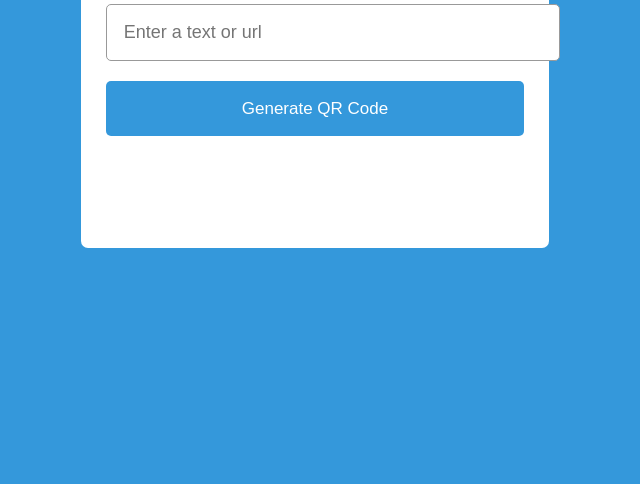
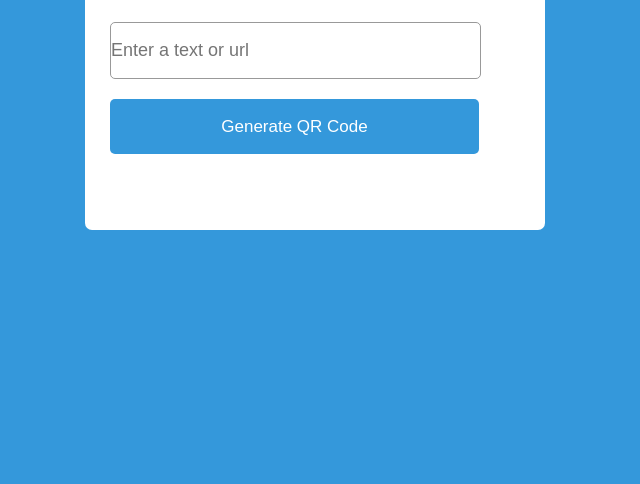
Before and after one commit to chocoflames/QR-Code-Generator, a plain HTML site: page index.html in a window 1280 px wide. Shown: the part 316-800 px from the top of the page, without its empty margins (325-965 px from the left). Drawn offline with Linux system fonts and the light colour scheme.

Commit message:
done with the css

```diff
--- a/style.css
+++ b/style.css
@@ -1,55 +1,60 @@
-*{
+* {
   margin: 0;
   padding: 0;
   list-style-type: none;
 }
-body{
+body {
   display: flex;
   align-items: center;
   justify-content: center;
   min-height: 100vh;
   background: #3498db;
 }
-.wrapper{
+.wrapper {
+  height: 260px;
+  min-width: 410px;
   background: #fff;
-    min-width: 410px;
   border-radius: 7px;
   padding: 16px 25px;
 }
-header h1{
+header h1 {
   font-size: 21px;
   font-weight: 500;
 }
-header p{
+header p {
   margin-top: 5px;
   color: #474747;
   font-size: 16px;
 }
-.wrapper .form{
-    margin:20px 0 30px;
+.wrapper .form {
+  margin: 20px 0 30px;
 }
-.form :where(input, button){
-    width: 100%;
-    height: 55px ;
+.form :where(input, button) {
+  width: 90%;
+  height: 55px;
   border: none;
   outline: none;
   border-radius: 5px;
 }
-.form input{
+.form input {
   font-size: 18px;
-    padding: 0 17px;
+  padding: 0 0px;
   border: 1px solid #999;
 }
-.form button{
+.form button {
   color: #fff;
   cursor: pointer;
   margin-top: 20px;
   font-size: 17px;
   background: #3498db;
 }
-.wrapper .qr-code{
+.wrapper .qr-code {
   display: flex;
-    padding: 33px ;
-
+  opacity: 0;
+  pointer-events: none;
   padding: 33px 0;
+  border-radius: 5px;
+  align-items: center;
+  justify-content: center;
+  border: 1px solid #ccc;
 }
```
Lines whose indentation alone changed are shown as unchanged.
